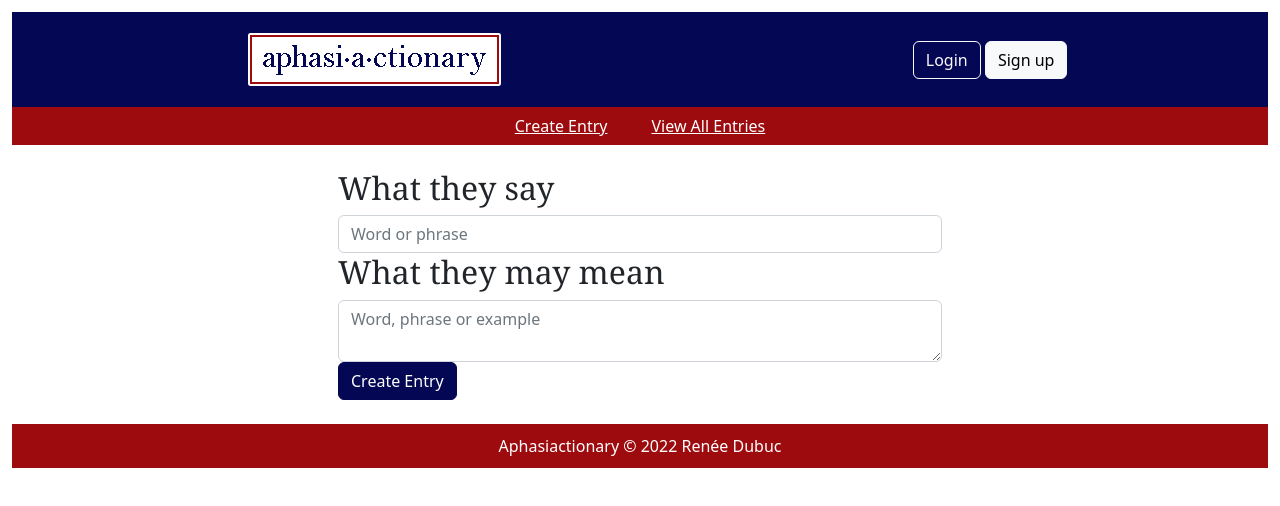
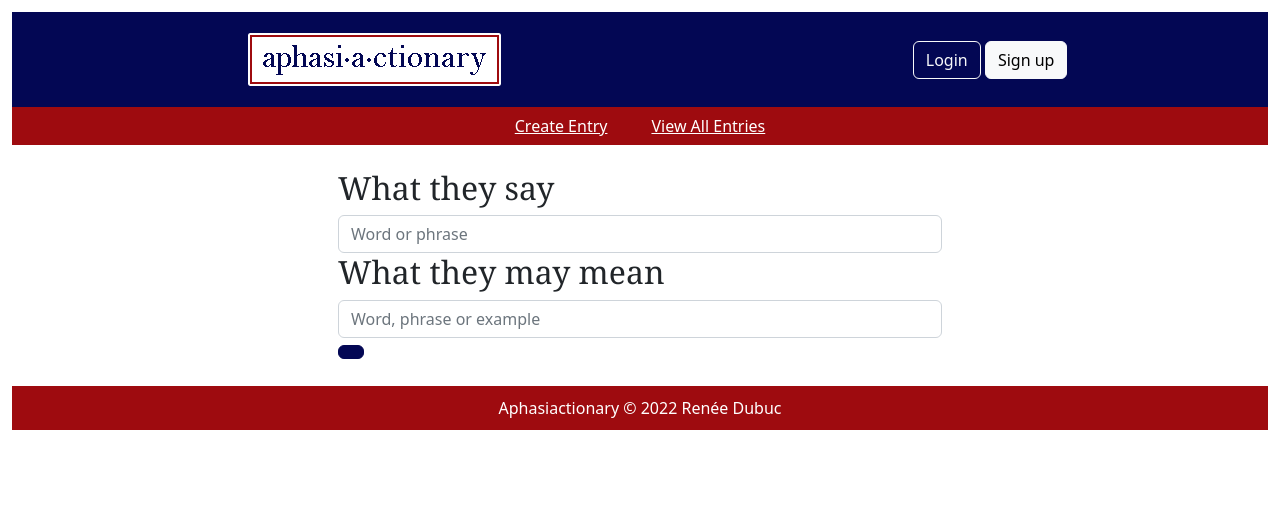
Before and after one commit to radubuc/aphasiactionary, a React (Create React App) app: page /create-entry in a window 1280 px wide. Shown: the top 506 px of the page. Built offline with nearby package versions, Linux system fonts and the light colour scheme; no server answers.

Commit message:
Worked on handleSubmit in CreateEntryForm, trying to set wordKey and wordValue in ViewAllEntries, and started on Entry component.

```diff
--- a/src/App.js
+++ b/src/App.js
@@ -29,7 +29,7 @@ function App() {
   const getAllEntries = async () => { //async function to get entries from api
     const entriesFromServer = await aphasiactionaryAPI.get(); //get comments from api and store in variable
     console.log(entriesFromServer);
-    setEntries(entriesFromServer); //update comments state with comments from api
+    setEntries(entriesFromServer); //update comments state with comments from api - setEntries(entriesFromServer)
   };
 
   useEffect(() => {
--- a/src/components/CreateEntryBtn.js
+++ b/src/components/CreateEntryBtn.js
@@ -17,8 +17,8 @@ const CreateEntryBtn = () => {
     // }
 
     return (
-        <Button as="input" type="submit" value="Create Entry" className="custom-btn" />
-
+        <Button type="submit" value="Create Entry" className="custom-btn" />
+        // as="input"
     );
 
 }
--- a/src/components/CreateEntryForm.js
+++ b/src/components/CreateEntryForm.js
@@ -11,16 +11,14 @@ import Container from "react-bootstrap/Container";
 import { Row, Col } from "react-bootstrap";
 
 import '../styles.css';
+import { propTypes } from 'react-bootstrap/esm/Image.js';
 
 //In Dictionary API example, his header does the work on my CreateEntryForm
 
-const CreateEntryForm = () => { //Don't need props in Dictionary API example
-    //From Matt's example - Needs props
-    // console.log("CreateEntryForm props:", props);
-    // const { entry, updateEntry } = props;
-    // console.log("rendering CreateEntryForm");
-
-    const [value, setValue] = useState("");
+const CreateEntryForm = () => {
+    // const [value, setValue] = useState("");
+    const [wordKey, setWordKey] = useState("");
+    const [wordValue, setWordValue] = useState("");
     const { inputText, setInputText } = useContext(InputContext);
     // console.log(inputText)
 
@@ -31,51 +29,62 @@ const CreateEntryForm = () => { //Don't need props in Dictionary API example
 
     //Should onSubmit go here or in CreateEntry Btn?
     //Goal: When the button is clicked, the word and definition created should populate in table in ViewAllEntries component
-    const handleSubmit = () => {
-        setInputText(value);
-        setValue(""); //Resets entry form to blank after submit
+    // const handleSubmit = () => {
+    //     setInputText(value);
+    //     setValue(""); //Resets entry form to blank after submit
 
 
-        // console.log("handleSubmit event:", event);
-        // event.preventDefault();
-        // console.log("handleSubmit entry", entry);
-        // aphasiactionaryAPI.post(entry);
+    //     // console.log("handleSubmit event:", event);
+    //     // event.preventDefault();
+    //     // console.log("handleSubmit entry", entry);
+    //     // aphasiactionaryAPI.post(entry);
 
-        // setEntry(""); //setEntry or setCurrentEntry?? I think entry/setEntry will be used for creating a new entry and currentEntry/setCurrentEntry will be for updating an entry. Resets entry form to blank after submit
-        // updateEntry(entry);
-    }
+    //     // setEntry(""); //setEntry or setCurrentEntry?? I think entry/setEntry will be used for creating a new entry and currentEntry/setCurrentEntry will be for updating an entry. Resets entry form to blank after submit
+    //     // updateEntry(entry);
+    // }
+
+    const handleSubmit = (e) => {
+        e.preventDefault();
+        if (wordKey && wordValue) {
+            props.addNewEntry({ wordKey, wordValue });
+            setWordKey("");
+            setWordValue("");
+        } else {
+            console.log("Invalid input");
+        }
+    };
 
     //Allows user to submit form with Enter key instead of clicking button. Note I only have it applied to the What They May Mean field because we wouldn't want them to be able to submit a definition w/o entering a word
-    const handleInputKeyDown = (e) => {
-        if (e.key === 'Enter') {
-            setInputText(value);
-            setValue("");
-        }
-    }
+    // const handleInputKeyDown = (e) => {
+    //     if (e.key === 'Enter') {
+    //         setInputText(value);
+    //         setValue("");
+    //     }
+    // }
 
     return (
         <div className="wrapper">
         {/* Try class name "container mx-auto" or "mx-auto" depending on where I try it */}
             <Container>
-                <Form>
+                <Form onClick={handleSubmit}>
                     <Row>
                         <Col>
                             <h2>What they say</h2>
-                            <Form.Control type="text" placeholder="Word or phrase" onChange={handleInputText} newEntry={App.newEntry} setNewEntry={App.setNewEntry} />
+                            <Form.Control as="input" type="text" placeholder="Word or phrase" onChange={handleInputText} newEntry={App.newEntry} setNewEntry={App.setNewEntry} />
                         </Col>
                         {/* ADD A REQUIREMENT TO BOTH FIELDS | inputText={App.inputText} */}
                     </Row>
                     <Row>
                         <Col>
                             <h2>What they may mean</h2>
-                            <Form.Control as="textarea" placeholder="Word, phrase or example" onChange={handleInputText} onKeyDown={handleInputKeyDown}/>
-                            {/* value={value} */}
+                            <Form.Control as="input" type="textarea" placeholder="Word, phrase or example" onChange={handleInputText} />
+                            {/* value={value} onKeyDown={handleInputKeyDown} */}
                         </Col>
                         {/* entries={App.entries} */}
                     </Row>
                     <Row>
                         <Col>
-                            <CreateEntryBtn onClick={handleSubmit}/>
+                            <CreateEntryBtn />
                         </Col>
 
                     </Row>
--- a/src/components/ViewAllEntries.js
+++ b/src/components/ViewAllEntries.js
@@ -2,6 +2,7 @@ import React, { useContext, useEffect, useState } from "react";
 import { InputContext } from "../App";
 
 import { aphasiactionaryAPI } from "./RestApi";
+// import { wordKey, wordValue } from "./CreateEntryForm";
 
 import Table from "react-bootstrap/Table";
 import Container from 'react-bootstrap/Container';
@@ -15,9 +16,14 @@ function ViewAllEntries() {
     const [response, setResponse] = useState(null); //Null or empty string?
     const [error, setError] = useState("");
 
+    const [wordKey, setWordKey] = useState("");
+    const [wordValue, setWordValue] = useState("");
+
     useEffect(() => {
 // https://www.youtube.com/watch?v=BfnbPwqHhfY 24:01
     }, [])
+
+    //NEED TO ROUTE THRU ENTRY COMPONENT FIRST BEFORE GETTING TO VIEWALLENTRIES COMPONENT??? Makes sense
 
     return (
         <div className="wrapper">
@@ -31,17 +37,19 @@ function ViewAllEntries() {
                             <th>Delete word</th>
                         </tr>
                     </thead>
-                    {/* <tr>
-                        <td>entries={entries}</td>
-                        <td>setEntries={setEntries}</td>
-                        <td>isEditing={isEditing}</td>
-                        <td>setIsEditing={setIsEditing}</td>
-                    </tr> */}
+                    <tr>
+                        <td>{wordKey}</td>
+                        <td>{wordValue}</td>
+                        <td>test</td>
+                        <td>test</td>
+                    </tr>
                 </Table>
             </Container>
-        </div>
+        </div> //See House.js in HouseAPI example for JSX formatting and logic
     );
-}
+} //INSIDE OR OUTSIDE <td>s?
+//isEditing={isEditing}
+//setIsEditing={setIsEditing}
 
 export default ViewAllEntries;
 
```
Also changed, not shown: src/components/Entry.js (+21 -0 lines), src/components/RestApi.js (+18 -18 lines).
